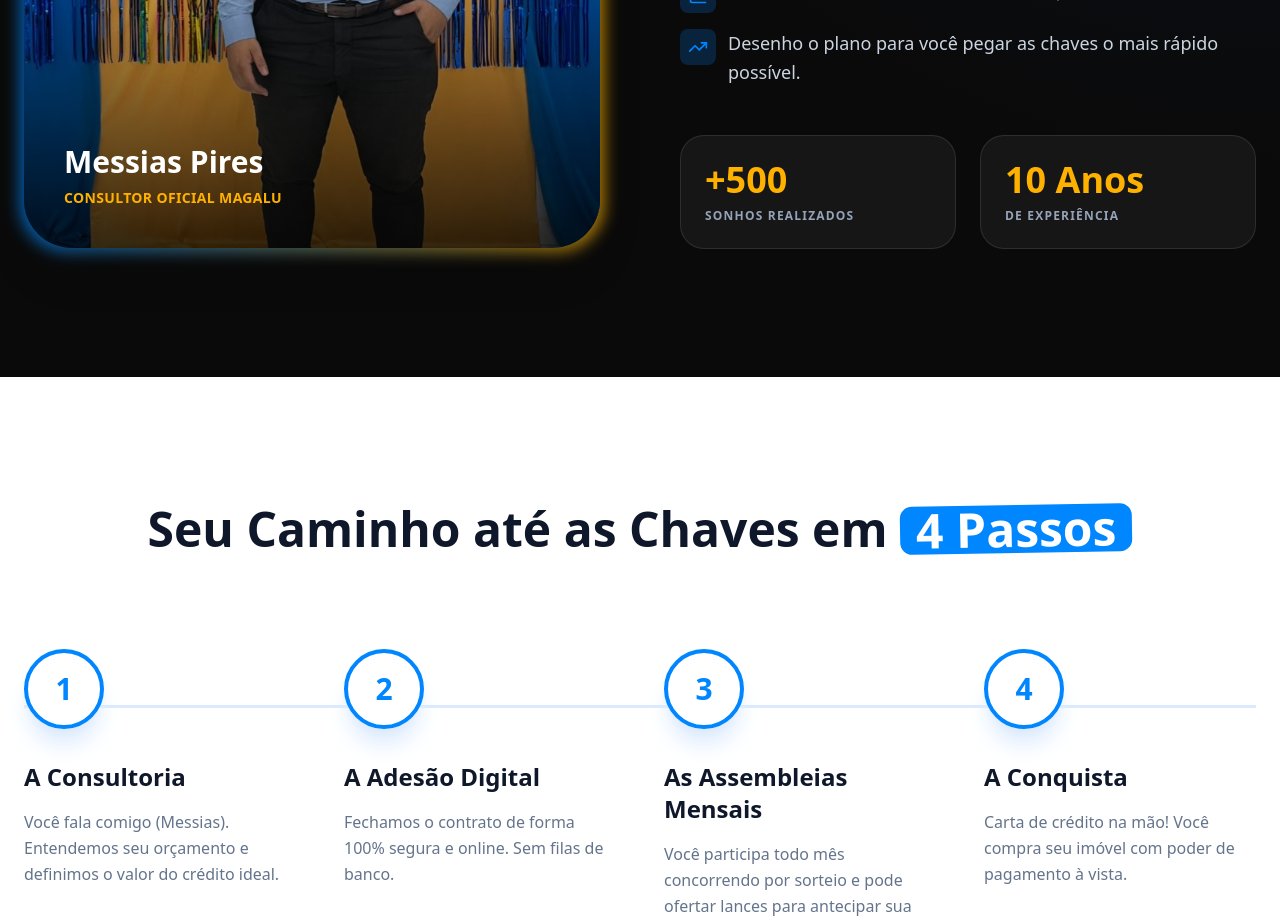
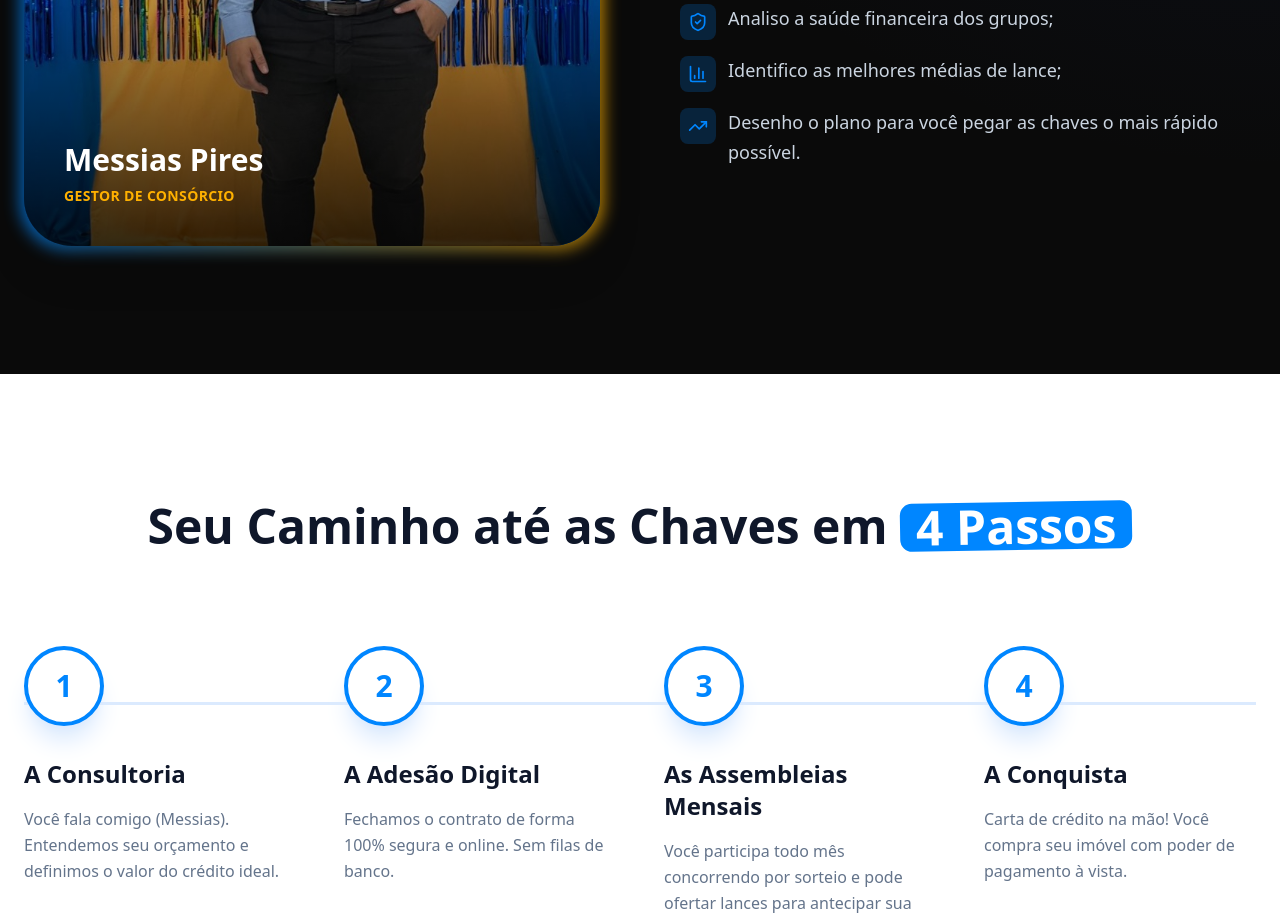
Before and after one commit to marlin-stenio-lima/CONSORCIO, a React (Vite) app: page /imoveis in a window 1280 px wide. Shown: the part 4520-5444 px from the top of the page. Built offline with nearby package versions, Linux system fonts and the light colour scheme.

Commit message:
chore: update job title and remove stats section

```diff
--- a/src/pages/HomeConsorcioFixed.tsx
+++ b/src/pages/HomeConsorcioFixed.tsx
@@ -339,7 +339,7 @@ export function HomeConsorcio() {
                                 <div className="absolute inset-0 bg-gradient-to-t from-black/80 via-transparent to-transparent" />
                                 <div className="absolute bottom-10 left-10">
                                     <p className="font-black text-white text-3xl">Messias Pires</p>
-                                    <p className="text-[#ffb100] font-bold tracking-wide uppercase text-sm mt-2">Consultor Oficial Magalu</p>
+                                    <p className="text-[#ffb100] font-bold tracking-wide uppercase text-sm mt-2">Gestor de Consórcio</p>
                                 </div>
                             </div>
                         </div>
@@ -373,16 +373,6 @@ export function HomeConsorcio() {
                                 </ul>
                             </div>
 
-                            <div className="grid grid-cols-2 gap-6">
-                                <div className="p-6 bg-white/5 rounded-3xl border border-white/10 hover:bg-white/10 transition-colors">
-                                    <p className="text-4xl font-black text-[#ffb100] mb-2">+500</p>
-                                    <p className="text-xs font-bold text-slate-400 uppercase tracking-widest">Sonhos Realizados</p>
-                                </div>
-                                <div className="p-6 bg-white/5 rounded-3xl border border-white/10 hover:bg-white/10 transition-colors">
-                                    <p className="text-4xl font-black text-[#ffb100] mb-2">10 Anos</p>
-                                    <p className="text-xs font-bold text-slate-400 uppercase tracking-widest">De Experiência</p>
-                                </div>
-                            </div>
                         </div>
                     </div>
                 </div>
```
